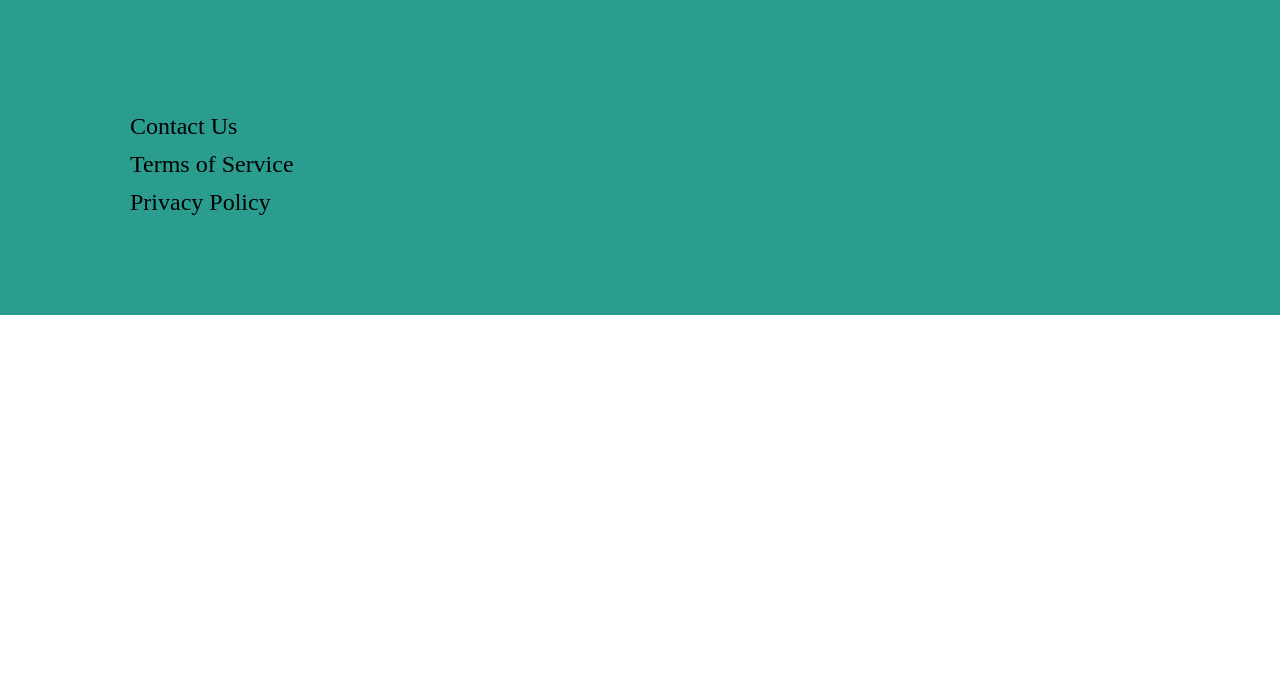
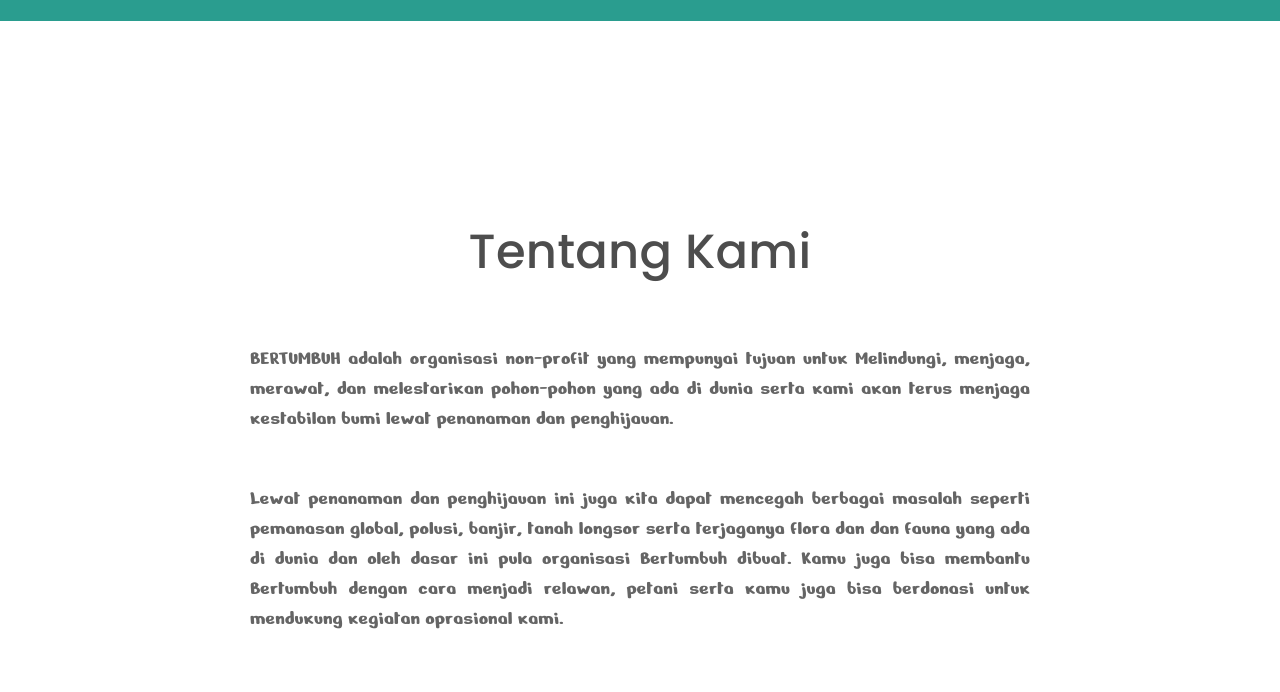
Before and after one commit to Bekar-T/AoDI_Task_5, a plain HTML site: page index.html in a window 1280 px wide. Shown: the part 108-800 px from the top of the page. Drawn offline with Linux system fonts and the light colour scheme.

Commit message:
Section 1 finished

```diff
--- a/css/style.css
+++ b/css/style.css
@@ -30,6 +30,34 @@ li a {
     color: inherit;
 }
 
+/* section 1 */
+.main_section{
+    margin: 200px auto;
+}
+#section_1{
+    width: 780px;
+}
+h1{
+    color: #4D4D4D;
+    text-align: center;
+    margin-bottom: 60px;
+    font-family: 'Poppins', sans-serif;
+    font-size: 48px;
+    font-weight: 500;
+    line-height: 130%;
+    letter-spacing: 0.24px;
+}
+.section_1_p{
+    color: #656565;
+    text-align: justify;
+    font-family: 'Nerko One', cursive;
+    font-size: 20px;
+    line-height: 150%;
+    letter-spacing: 0.1px;
+    margin-bottom: 50px;
+}
+
+
 /* footer */
 
 footer {
--- a/index.html
+++ b/index.html
@@ -22,6 +22,16 @@
             </ul>
         </nav>
     </header>
+    <!-- section 1 -->
+    <section class="main_section" id="section_1">
+        <h1>Tentang Kami</h1>
+        <p class="section_1_p">BERTUMBUH adalah organisasi non-profit yang mempunyai tujuan untuk Melindungi, menjaga, merawat, dan melestarikan pohon-pohon yang ada di dunia serta kami akan  terus menjaga kestabilan bumi lewat penanaman dan penghijauan.</p>
+        <p class="section_1_p">Lewat penanaman dan penghijauan ini juga  kita dapat mencegah berbagai masalah seperti pemanasan global, polusi, banjir, tanah longsor serta terjaganya flora dan dan fauna yang ada di dunia dan oleh dasar ini pula organisasi Bertumbuh dibuat. Kamu juga bisa membantu Bertumbuh dengan cara menjadi relawan, petani serta kamu juga bisa berdonasi untuk mendukung kegiatan oprasional kami.</p>
+    </section>
+    <!-- section 2 -->
+    <section class="main_section"></section>
+    <!-- section 3 -->
+    <section class="main_section"></section>
     <!-- footer -->
     <footer>
         <ul class="footer_ul">
```
